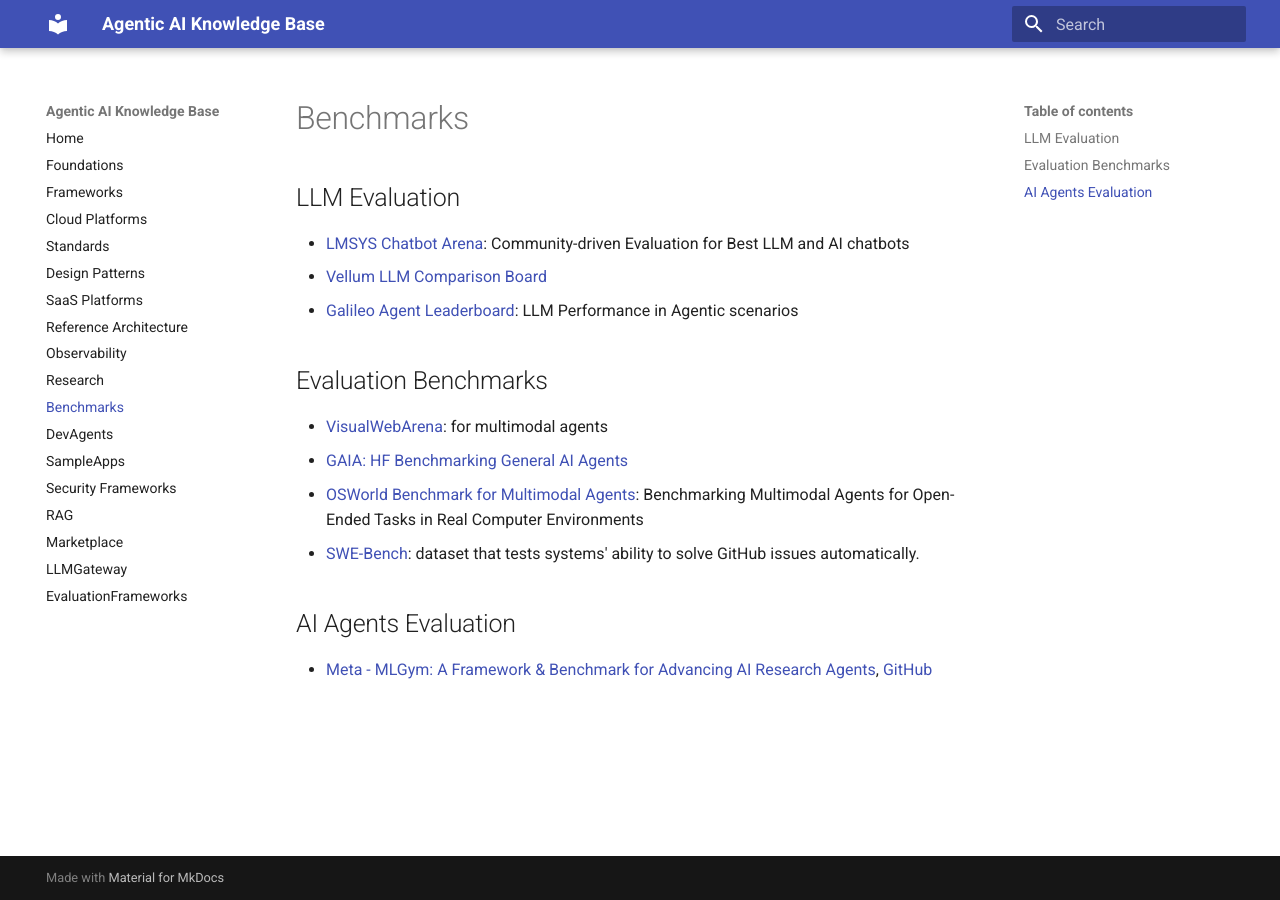
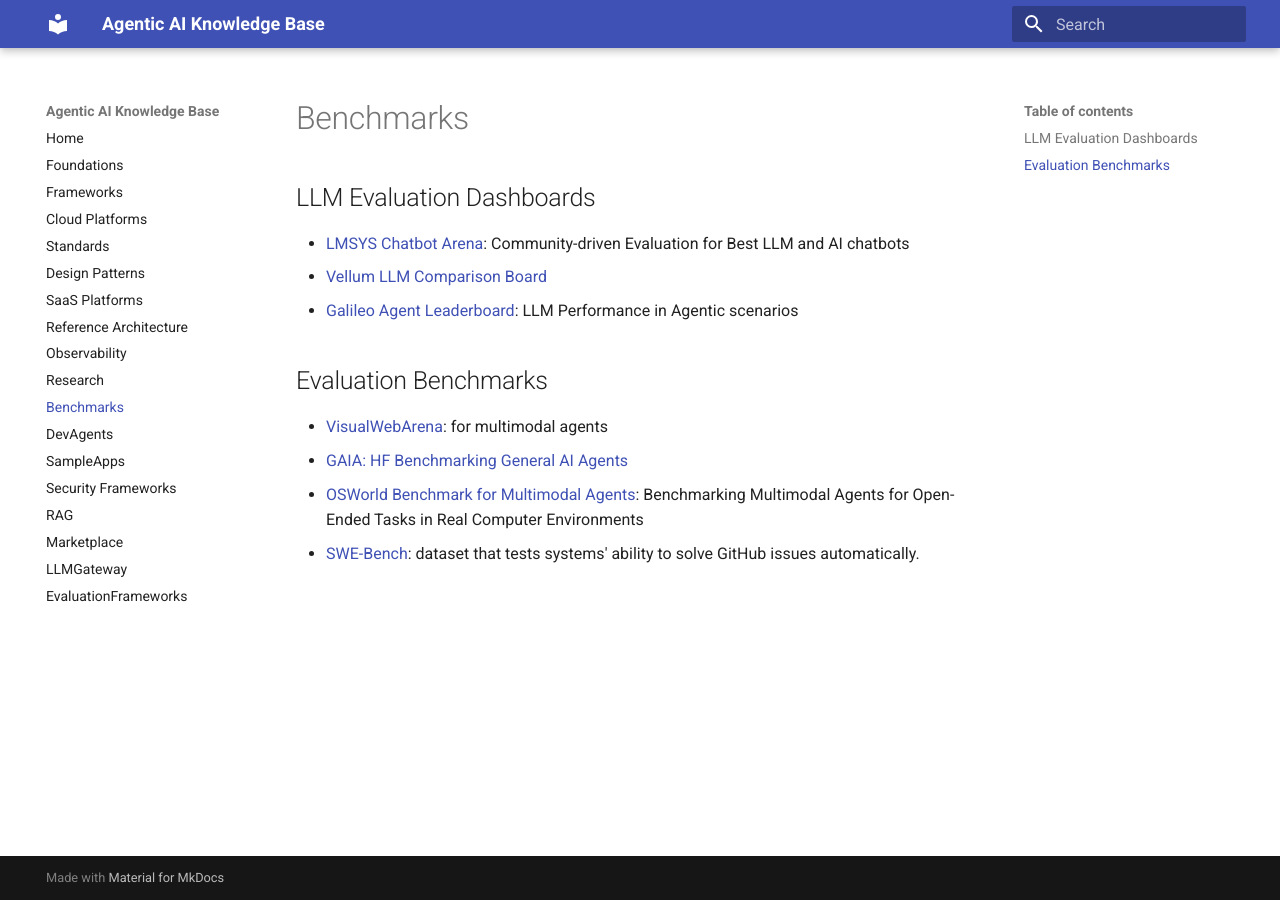
Before and after one commit to ankurkumarz/agentic-ai-knowledge-base, an MkDocs documentation site: the page built from docs/Benchmarks/Readme.md, in a window 1280 px wide. Built offline with MkDocs 1.6.1 and Material for MkDocs 9.7.7, drawn with Linux system fonts in a browser that asks for light colours.

Commit message:
Update Readme.md

```diff
--- a/docs/Benchmarks/Readme.md
+++ b/docs/Benchmarks/Readme.md
@@ -1,5 +1,5 @@
 
-## LLM Evaluation
+## LLM Evaluation Dashboards
 
 - [LMSYS Chatbot Arena](https://lmarena.ai?leaderboard): Community-driven Evaluation for Best LLM and AI chatbots
 - [Vellum LLM Comparison Board](https://www.vellum.ai/llm-leaderboard)
@@ -11,7 +11,3 @@
 - [GAIA: HF Benchmarking General AI Agents](https://huggingface.co/gaia-benchmark)
 - [OSWorld Benchmark for Multimodal Agents](https://os-world.github.io/): Benchmarking Multimodal Agents for Open-Ended Tasks in Real Computer Environments
 - [SWE-Bench](https://www.swebench.com/): dataset that tests systems' ability to solve GitHub issues automatically.
-
-## AI Agents Evaluation
-
-- [Meta - MLGym: A Framework & Benchmark for Advancing AI Research Agents](https://arxiv.org/abs/2502.14499), [GitHub](https://github.com/facebookresearch/MLGym)
```
